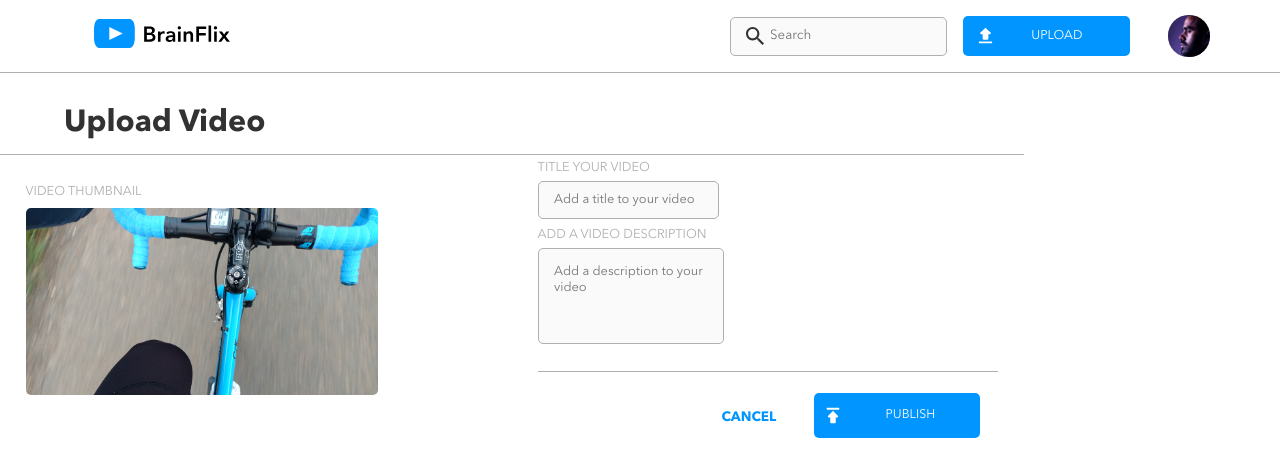
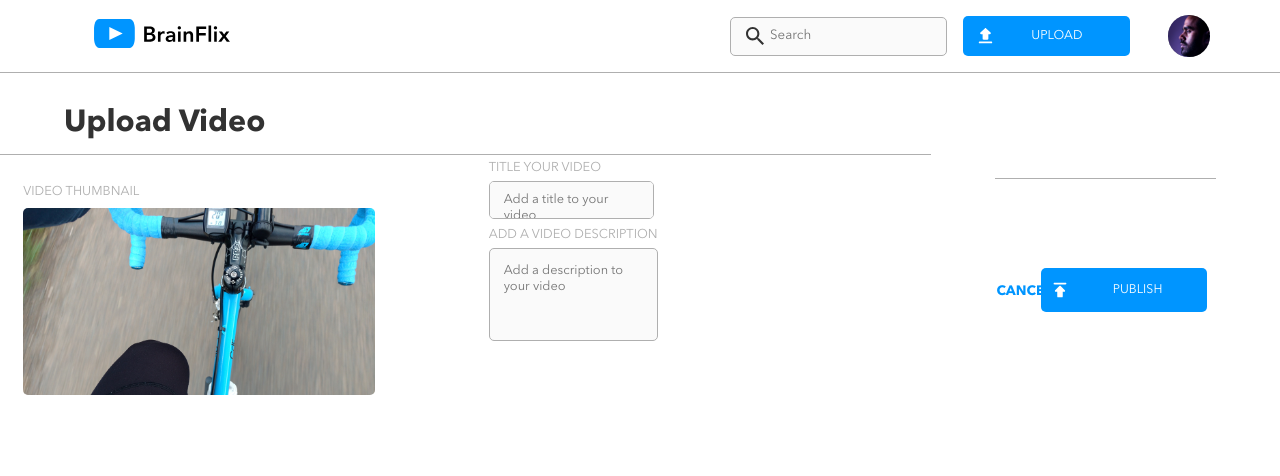
Before and after one commit to JustinLepine/justin-lepine-brainflix, a React (Create React App) app: page /uploads in a window 1280 px wide. Shown: the top 476 px of the page. Built offline with nearby package versions, Linux system fonts and the light colour scheme.

Commit message:
added new button component on uploads page

```diff
--- /dev/null
+++ b/src/components/UploadButtons/UploadButtons.js
@@ -0,0 +1,19 @@
+import React from 'react'
+import publishIcon from "../../assets/icons/publish.svg";
+import "./UploadButtons.scss"
+
+function UploadButtons() {
+  return (
+    <div className="upload-buttons__container">
+        <div className="upload-buttons__button">
+          <img src={publishIcon} className="upload-buttons__icon" alt="publish-icon" />
+          <a href="/" className="upload-buttons__publish">PUBLISH</a>
+        </div>
+        <div className="upload-buttons__cancel-button">
+          <a href="/" className="upload-buttons__cancel">CANCEL</a>
+        </div>
+      </div>
+  )
+}
+
+export default UploadButtons;
--- /dev/null
+++ b/src/components/UploadButtons/UploadButtons.scss
@@ -0,0 +1,79 @@
+@use '../../styles/partials/colors' as *;
+@use '../../styles/partials/mixins' as *;
+
+.upload-buttons {
+    &__container {
+        display: flex;
+        flex-direction: column;
+
+        @include tablet {
+            justify-content: flex-end;
+            flex-direction: row;
+            margin: 1.5rem 5%;
+            border-top: 1px solid $primary-silver;
+        }
+    }
+
+    &__button {
+        width: 17.5rem;
+        margin: 2% 6%;
+        padding: 0.6rem 0.2rem;
+        display: flex;
+        align-items: center;
+        align-self: center;
+        justify-content: center;
+        border-radius: 5px;
+        transition: 0.5s ease-in-out;
+        background-color: $brainflix-blue;
+
+        &:hover {
+            background-color: $brainflix-darkblue;
+        }
+
+        @include tablet {
+            width: 10rem;
+            height: 2rem;
+            padding: 0.4rem 0.2rem;
+            margin: 1.28rem 0 0 0;
+            order: 1;
+        }
+
+        @include desktop{
+            margin-right: 4%;
+        }
+    }
+
+    &__icon {
+        width: 1.4rem;
+        margin-left: 0.3rem;
+    }
+
+    &__publish {
+        width: 90%;
+        text-align: center;
+        text-decoration: none;
+        font-size: 0.78rem;
+        color: $primary-white;
+        margin-right: 13%;
+
+        @include tablet {
+            margin-right: 0;
+        }
+    }
+
+    &__cancel-button {
+        margin-top: 1.5rem;
+        align-self: center;
+        width: 20%;
+
+        @include tablet {
+
+        }
+    }
+
+    &__cancel {
+        font-size: 0.85rem;
+        font-weight: 700;
+        color: $brainflix-blue;
+    }
+}
--- a/src/components/UploadInput/UploadInput.js
+++ b/src/components/UploadInput/UploadInput.js
@@ -1,5 +1,4 @@
 import React from 'react'
-import publishIcon from "../../assets/icons/publish.svg";
 import "./UploadInput.scss";
 
 function UploadInput() {
@@ -8,16 +7,7 @@ function UploadInput() {
       <h5 className="upload-input__subtitle">TITLE YOUR VIDEO</h5>
       <textarea className='upload-input__video-title' id="uploadInputVideoTitle" placeholder="Add a title to your video"></textarea>
       <h5 className="upload-input__subtitle">ADD A VIDEO DESCRIPTION</h5>
-        <textarea className='upload-input__video-desc' id="uploadInputVideoTitle" placeholder="Add a description to your video"></textarea>
-      <div className="upload-input__container">
-        <div className="upload-input__button">
-          <img src={publishIcon} className="upload-input__icon" alt="publish-icon" />
-          <a href="/" className="upload-input__publish">PUBLISH</a>
-        </div>
-        <div className="upload-input__cancel-button">
-          <a href="/" className="upload-input__cancel">CANCEL</a>
-        </div>
-      </div>
+      <textarea className='upload-input__video-desc' id="uploadInputVideoTitle" placeholder="Add a description to your video"></textarea>
     </section>
   )
 }
--- a/src/components/UploadInput/UploadInput.scss
+++ b/src/components/UploadInput/UploadInput.scss
@@ -58,79 +58,4 @@
             width: 30%;
         }
     }
-
-    &__container {
-        display: flex;
-        flex-direction: column;
-
-        @include tablet {
-            justify-content: flex-end;
-            flex-direction: row;
-            margin: 1.5rem 5%;
-            border-top: 1px solid $primary-silver;
-        }
-    }
-
-    &__button {
-        width: 17.5rem;
-        margin: 2% 6%;
-        padding: 0.6rem 0.2rem;
-        display: flex;
-        align-items: center;
-        align-self: center;
-        justify-content: center;
-        border-radius: 5px;
-        transition: 0.5s ease-in-out;
-        background-color: $brainflix-blue;
-
-        &:hover {
-            background-color: $brainflix-darkblue;
-        }
-
-        @include tablet {
-            width: 10rem;
-            height: 2rem;
-            padding: 0.4rem 0.2rem;
-            margin: 1.28rem 0 0 0;
-            order: 1;
-        }
-
-        @include desktop{
-            margin-right: 4%;
-        }
-    }
-
-    &__icon {
-        width: 1.4rem;
-        margin-left: 0.3rem;
-    }
-
-    &__publish {
-        width: 90%;
-        text-align: center;
-        text-decoration: none;
-        font-size: 0.78rem;
-        color: $primary-white;
-        margin-right: 13%;
-
-        @include tablet {
-            margin-right: 0;
-        }
-    }
-
-    &__cancel-button {
-        margin-top: 1.5rem;
-        align-self: center;
-        width: 20%;
-
-        @include tablet {
-
-        }
-    }
-
-    &__cancel {
-        font-size: 0.85rem;
-        font-weight: 700;
-        color: $brainflix-blue;
-    }
 }
--- a/src/pages/Upload/Upload.js
+++ b/src/pages/Upload/Upload.js
@@ -2,6 +2,7 @@ import React from 'react'
 import Sample from "../../assets/images/Upload-video-preview.jpg";
 import "./Upload.scss";
 import UploadInput from '../../components/UploadInput/UploadInput';
+import UploadButtons from '../../components/UploadButtons/UploadButtons';
 
 function Upload() {
   return (
@@ -15,6 +16,7 @@ function Upload() {
         <div className='upload__container upload__container--right'>
           <UploadInput />
         </div>
+        <UploadButtons />
       </section>
     </>
   )
```
